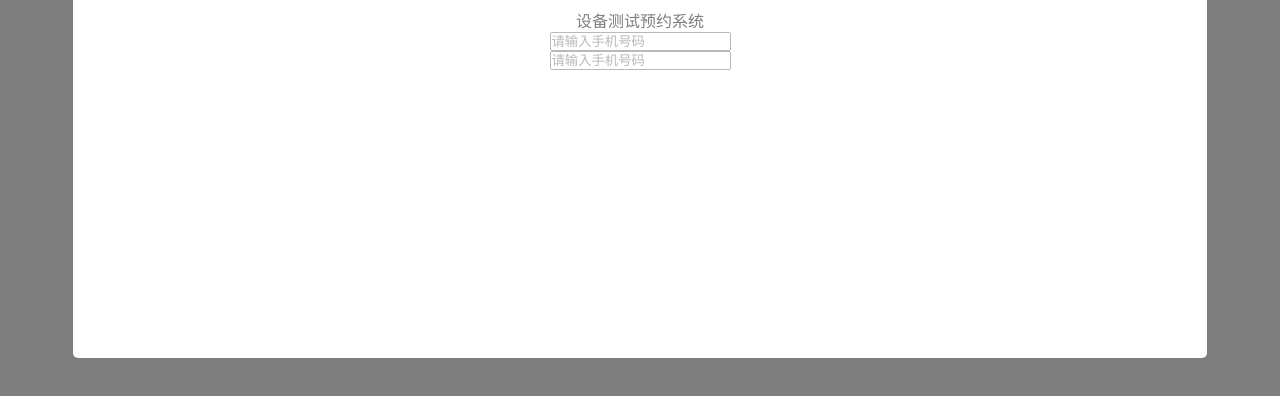
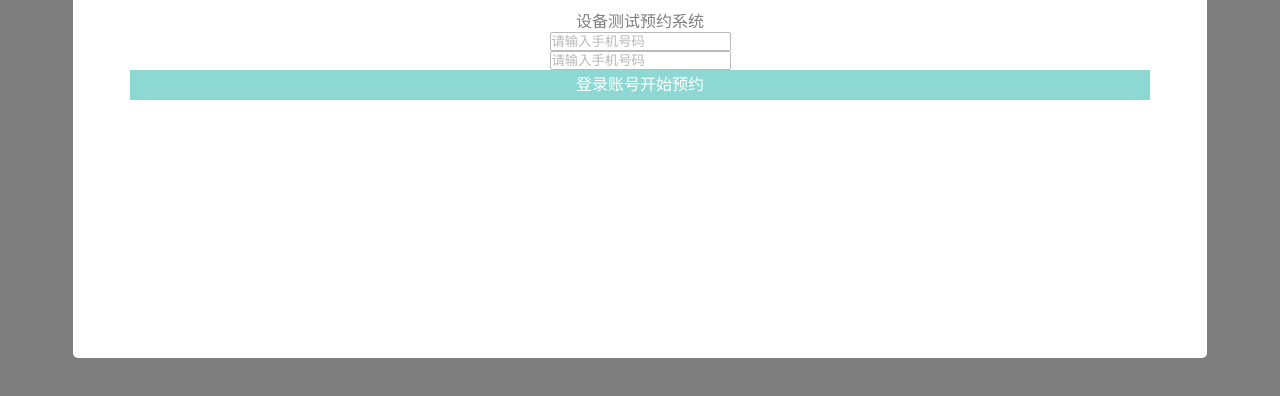
Before and after one commit to meiqiShao/empty, a plain HTML site: page index.html in a window 1280 px wide. Shown: the part 192-588 px from the top of the page. Drawn offline with Linux system fonts and the light colour scheme.

Commit message:
第二次提交

```diff
--- a/css/style.scss
+++ b/css/style.scss
@@ -17,6 +17,7 @@ html,body{
   opacity:0.5;
   padding: 100px 10px;
   .box{
+
     margin: 0 auto;
     width: 90%;
     height: 450px;
@@ -31,6 +32,15 @@ html,body{
       img{
         width: 100%;
       }
+    }
+    .btn{
+      width: 90%;
+      height: 30px;
+      background: lightseagreen;
+      text-align: center;
+      line-height: 30px;
+      color: #ffffff;
+      margin: 0 auto;
     }
   }
 }
--- a/index.html
+++ b/index.html
@@ -13,6 +13,7 @@
         <p>设备测试预约系统</p>
         <div><input type="text" placeholder="请输入手机号码"></div>
         <div><input type="text" placeholder="请输入手机号码"></div>
+        <div class="btn">登录账号开始预约</div>
     </div>
 </div>
 <div class="wrap">
```
Also changed, not shown: css/style.css, 1 other file.
